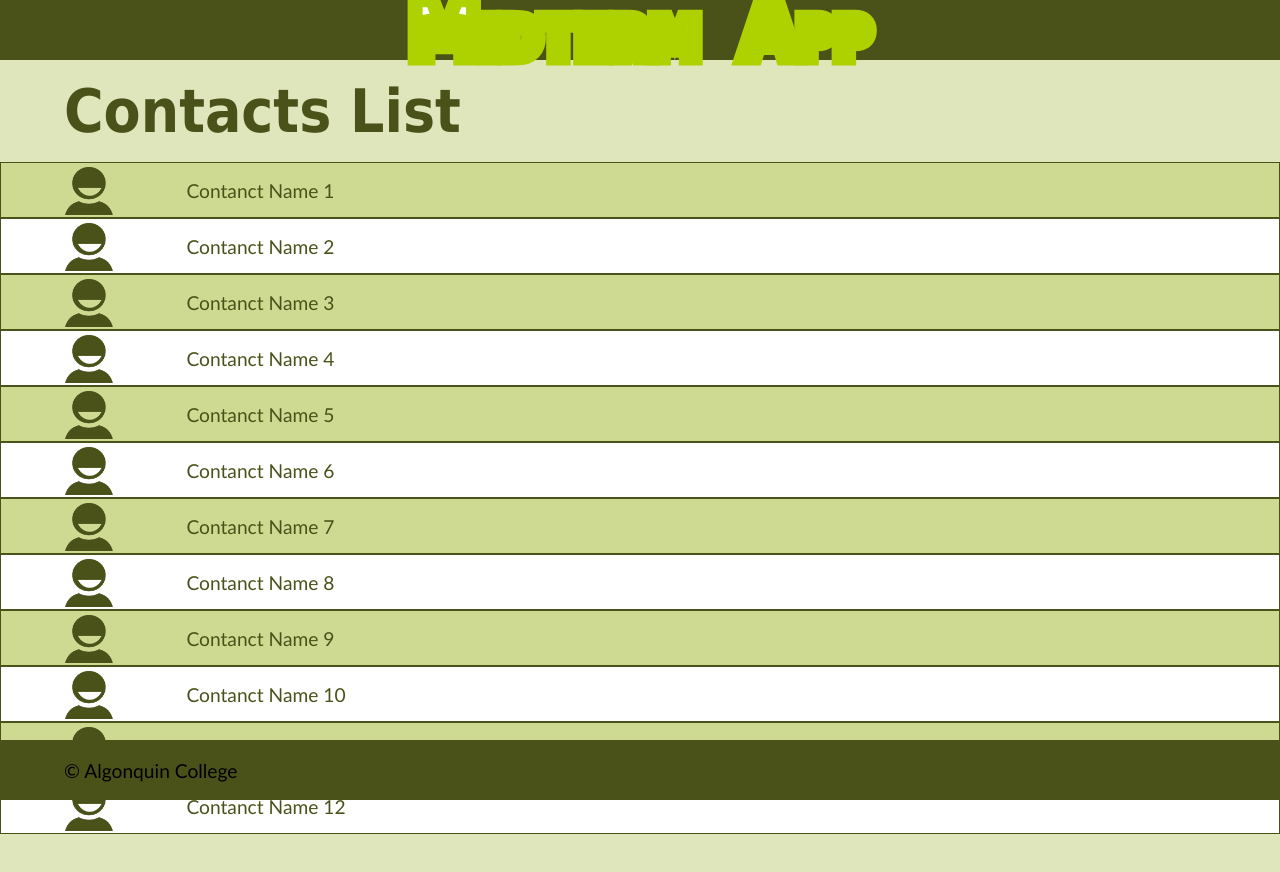
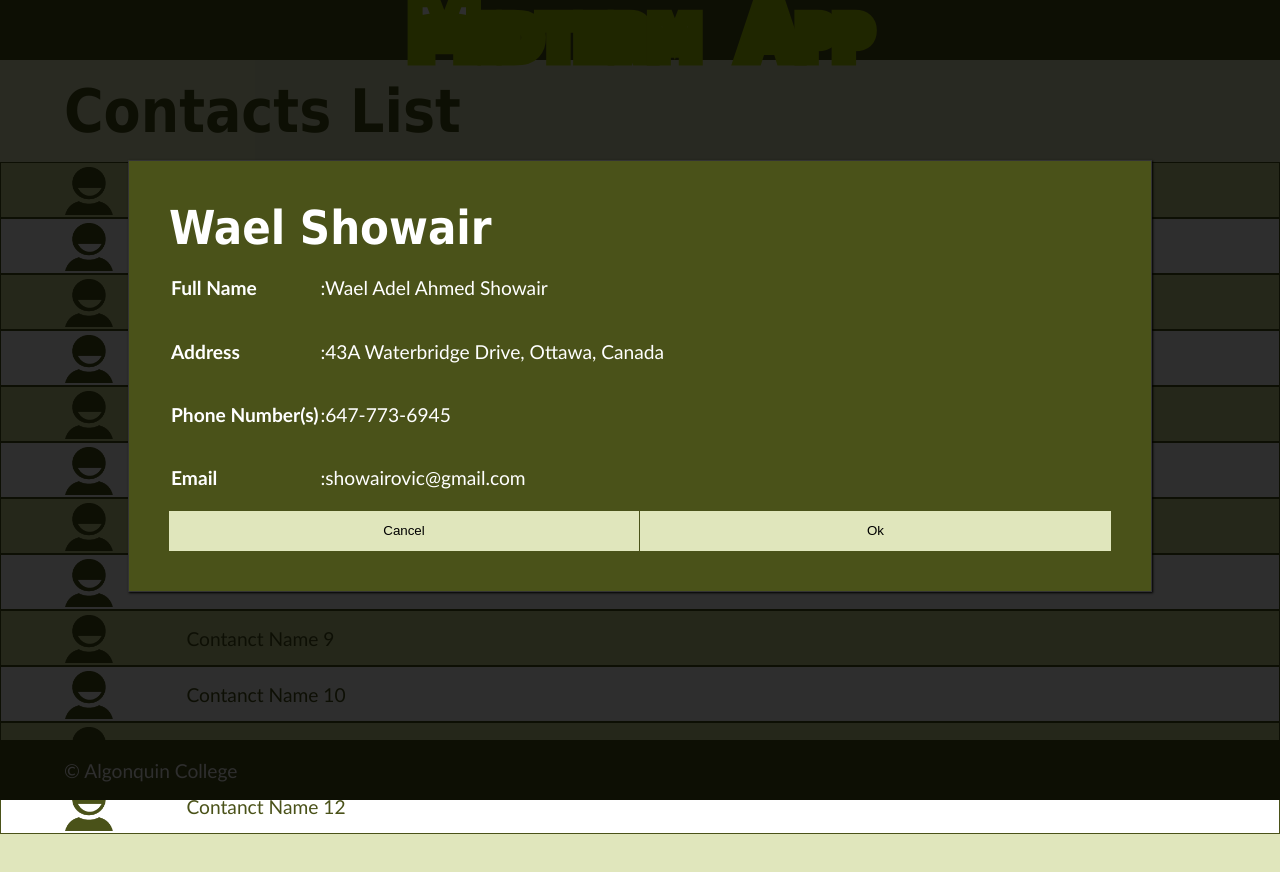
Before and after one commit to show0017/midterm-app, a plain HTML site: page index.html in a window 1280 px wide. Both pictures are taken after a click on the item "Contanct Name 1". Drawn offline with Linux system fonts and the light colour scheme; a script that the page names is missing.

Commit message:
add modal window displaying contact information upon single tap on list of contacts

```diff
--- a/css/main.css
+++ b/css/main.css
@@ -194,6 +194,7 @@ header{
 /* Sticky Footer styling
 ===============================================================*/
 footer {
+    color: white;
     background-color: hsl(69,54%,21%);
     /* Adjust position of footer with respect to main content div.*/
     position: fixed;
@@ -221,7 +222,7 @@ footer {
     width: 70%;
 }
 
-/* Conract Page Styling
+/* Conact Page Styling
 ====================================================================*/
 [data-role=listview]{
   list-style:none;
@@ -263,6 +264,74 @@ footer {
 .next_item_polygon{
     fill: hsl(69,54%,21%);
 }
+
+/* Overlay and Modal window
+==================================================================*/
+[data-role=modal]{
+
+}
+
+[data-role=overlay]{
+  position:fixed;
+  top:0;
+  left:0;
+  z-index:15; /* Make it larger than z-index of both header and footer. */
+  height:100%;
+  width:100%;
+  background-color: rgba(0,0,0,0.82);
+}
+
+[data-role=modal-details]{
+  position:fixed;
+  top:20%;
+  left:10%;
+  width: 80%;
+  z-index:20; /* Make it larger than z-index of overlay div so that contents can be display. */
+  max-height:80%;
+  padding:5vh;
+  border:1px solid #333;
+  min-height:10%;
+  color:#fff;
+  background-color: hsl(69,54%,21%);
+  box-shadow:1px 1px 2px rgb(0,0,0);
+}
+
+table tr{
+    text-align: left;
+    font-size: 1.2rem;
+}
+
+table tr th{
+    font-size: 1.2rem;
+    width: 20%;
+    padding: 1.2rem 0;
+    /*text-align: right;*/
+}
+
+table tr td img{
+    width: 150px;
+    height: 150px;
+}
+
+.btn{
+    border: 0;
+    float: left;
+    width: 50%;
+    height: 2.5rem;
+    outline: 1px solid hsl(69,54%,21%);
+    background-color: hsl(69,45%,82%);
+}
+
+.btn:first-child{
+    border-right: 1px solid hsl(69,54%,21%);
+}
+
+.btn:hover,
+.btn:focus,
+.btn:active{
+    background-color: hsl(69, 48%, 71%);
+}
+
 
 /* Animations
 ==================================================================*/
--- a/index.html
+++ b/index.html
@@ -42,7 +42,7 @@
 			      	</svg>
 		      	  </div>
 		      	</li>
-		       <li data-ref="1"  class="horizontal-align col-container clearfix">
+		       <li data-ref="2"  class="horizontal-align col-container clearfix">
 			      <div class="col-3">
 			      	<img class="contact-img vertical-center" src="img/default_user.png" alt="contact image">
 			      </div>
@@ -54,7 +54,7 @@
 			      	</svg>
 		      	  </div>
 		      	</li>
-		       <li data-ref="1"  class="horizontal-align col-container clearfix">
+		       <li data-ref="3"  class="horizontal-align col-container clearfix">
 			      <div class="col-3">
 			      	<img class="contact-img vertical-center" src="img/default_user.png" alt="contact image">
 			      </div>
@@ -66,7 +66,7 @@
 			      	</svg>
 		      	  </div>
 		      	</li>
-		       <li data-ref="1"  class="horizontal-align col-container clearfix">
+		       <li data-ref="4"  class="horizontal-align col-container clearfix">
 			      <div class="col-3">
 			      	<img class="contact-img vertical-center" src="img/default_user.png" alt="contact image">
 			      </div>
@@ -78,7 +78,7 @@
 			      	</svg>
 		      	  </div>
 		      	</li>
-		       <li data-ref="1"  class="horizontal-align col-container clearfix">
+		       <li data-ref="5"  class="horizontal-align col-container clearfix">
 			      <div class="col-3">
 			      	<img class="contact-img vertical-center" src="img/default_user.png" alt="contact image">
 			      </div>
@@ -90,7 +90,7 @@
 			      	</svg>
 		      	  </div>
 		      	</li>
-		       <li data-ref="1"  class="horizontal-align col-container clearfix">
+		       <li data-ref="6"  class="horizontal-align col-container clearfix">
 			      <div class="col-3">
 			      	<img class="contact-img vertical-center" src="img/default_user.png" alt="contact image">
 			      </div>
@@ -102,7 +102,7 @@
 			      	</svg>
 		      	  </div>
 		      	</li>
-		       <li data-ref="1"  class="horizontal-align col-container clearfix">
+		       <li data-ref="7"  class="horizontal-align col-container clearfix">
 			      <div class="col-3">
 			      	<img class="contact-img vertical-center" src="img/default_user.png" alt="contact image">
 			      </div>
@@ -114,7 +114,7 @@
 			      	</svg>
 		      	  </div>
 		      	</li>
-		       <li data-ref="1"  class="horizontal-align col-container clearfix">
+		       <li data-ref="8"  class="horizontal-align col-container clearfix">
 			      <div class="col-3">
 			      	<img class="contact-img vertical-center" src="img/default_user.png" alt="contact image">
 			      </div>
@@ -126,7 +126,7 @@
 			      	</svg>
 		      	  </div>
 		      	</li>
-		       <li data-ref="1"  class="horizontal-align col-container clearfix">
+		       <li data-ref="9"  class="horizontal-align col-container clearfix">
 			      <div class="col-3">
 			      	<img class="contact-img vertical-center" src="img/default_user.png" alt="contact image">
 			      </div>
@@ -138,7 +138,7 @@
 			      	</svg>
 		      	  </div>
 		      	</li>
-		       <li data-ref="1"  class="horizontal-align col-container clearfix">
+		       <li data-ref="10"  class="horizontal-align col-container clearfix">
 			      <div class="col-3">
 			      	<img class="contact-img vertical-center" src="img/default_user.png" alt="contact image">
 			      </div>
@@ -150,7 +150,7 @@
 			      	</svg>
 		      	  </div>
 		      	</li>
-		       <li data-ref="1"  class="horizontal-align col-container clearfix">
+		       <li data-ref="11"  class="horizontal-align col-container clearfix">
 			      <div class="col-3">
 			      	<img class="contact-img vertical-center" src="img/default_user.png" alt="contact image">
 			      </div>
@@ -162,7 +162,7 @@
 			      	</svg>
 		      	  </div>
 		      	</li>
-		       <li data-ref="1"  class="horizontal-align col-container clearfix">
+		       <li data-ref="12"  class="horizontal-align col-container clearfix">
 			      <div class="col-3">
 			      	<img class="contact-img vertical-center" src="img/default_user.png" alt="contact image">
 			      </div>
@@ -178,9 +178,40 @@
 
         </section> <!--  End of contacts section-->
         <section id="location" data-role="page" class="horizontal-align">
-          	<h3>User Current Location</h3>
+          	<h3>TODO Use Google Maps API JS Library</h3>
 
         </section> <!--  End of location section-->
+
+		<section data-role="modal" class="hide">
+			<div data-role="overlay">&nbsp;</div>
+			<div data-role="modal-details">
+	    		<h3>Wael Showair</h3>
+				<table>
+		            <tr>
+		                <th>Full Name</th>
+		                <td>:Wael Adel Ahmed Showair</td>
+		            </tr>
+		            <tr>
+		                <th>Address</th>
+		                <td>:43A Waterbridge Drive, Ottawa, Canada</td>
+		            </tr>
+		            <tr>
+		                <th>Phone Number(s)</th>
+		                <td>:647-773-6945</td>
+		            </tr>
+		            <tr>
+		                <th>Email</th>
+		                <td>:showairovic@gmail.com</td>
+		            </tr>
+	            </table>
+	    		<form>
+			    	<div class="formBox">
+				        <input type="button" id="btnCancel" value="Cancel" class="btn"/>
+				        <input type="button" id="btnOk" value="Ok" class="btn"/>
+			        </div>
+		        </form>
+	  		</div> <!-- End of modal window div -->
+		</section>
 
         <footer class="horizontal-align">
             <p class="vertical-center">© Algonquin College</p>
--- a/js/main.js
+++ b/js/main.js
@@ -117,12 +117,17 @@ var contacts = (function(){
         return phones;
     }
 
+    var saveToLocalStorage = function (listOfContacts){
+        console.error("saveToLocalStorage to be implemented");
+    }
+
     return{
         load: load,
         getEntries: getEntries,
         getAddresses: getAddresses,
         getEmails: getEmails,
-        getPhoneNumbers: getPhoneNumbers
+        getPhoneNumbers: getPhoneNumbers,
+        saveToLocalStorage: saveToLocalStorage
     }
 })();
 
@@ -206,8 +211,12 @@ var siteNavigator = (function(){
     var pages = {};
     var numPages = 0;
     var currentPageId = null;
+    var modalSection;
 
     var init = function(){
+
+        modalSection = document.querySelector('[data-role="modal"]');
+
         var pagesArray = document.querySelectorAll('[data-role="page"]');
         numPages = pagesArray.length;
 
@@ -224,15 +233,15 @@ var siteNavigator = (function(){
         var contactsListView = document.querySelector('ul[data-role="listview"]');
 
         /* Relate tap and double tap events to list view of contacts using hammer API */
-        var hammerManager = new Hammer.Manager(contactsListView);
+        var contactListHammerManager = new Hammer.Manager(contactsListView);
 
         /* Create specifications for single tap and double tap events. */
         var doubleTapEvent = new Hammer.Tap({ event: 'doubletap', taps: 2 }) ;
         var singleTapEvent = new Hammer.Tap({ event: 'singletap', domEvents:true });
 
         /* Add single/double tap events to hammer manager.*/
-        hammerManager.add( doubleTapEvent );
-        hammerManager.add( singleTapEvent);
+        contactListHammerManager.add( doubleTapEvent );
+        contactListHammerManager.add( singleTapEvent);
 
         /* we want to recognize single/double tap simulatenously. Otherwise single tap handler will be always triggered during double tap event.
         So a double tap will be detected even a single tap has been recognized.*/
@@ -242,20 +251,47 @@ var siteNavigator = (function(){
         singleTapEvent.requireFailure('doubletap');
 
         /* register handler for single/double tap events. */
-        hammerManager.on("doubletap", handleDoubleTap );
-        hammerManager.on("singletap", handleSingleTap);
+        contactListHammerManager.on("doubletap", handleContactDoubleTap );
+        contactListHammerManager.on("singletap", handleContactSingleTap);
 
+        var cancelBtnHammerManager = new Hammer( document.getElementById("btnCancel"));
+        cancelBtnHammerManager.on('tap', handleCancelTap);
+
+        var okBtnHammerManager = new Hammer( document.getElementById("btnOk"));
+        okBtnHammerManager.on('tap', handleOkTap);
     }
 
-    var handleDoubleTap = function(ev){
+    var handleCancelTap = handleOkTap = function(ev){
+        modalSection.className = "hide";
+    }
+
+    var handleContactDoubleTap = function(ev){
         console.log("Double tap event has been recognized");
         /* TODO: transition to the dynamic map screen. Using the fetched current gps position as the center of the map clear any markers that are currently on the map.*/
     }
 
-    var handleSingleTap = function(ev){
+    var handleContactSingleTap = function(ev){
         console.log("Single tap event has been recognized");
 
-        /* TODO: display modal window that will display the contact's name as well as all phone numbers for that contact.*/
+        /* display modal window that will display the contact's name as well as all phone numbers for that contact. */
+
+        /* Get which list item have been tapped. Since hammer.js does not have currentTarget property, a backward
+         * navigation must be done. */
+         var currentTarget = ev.target;
+         var contactId = currentTarget.getAttribute("data-ref");
+         while(null === contactId){
+            currentTarget = currentTarget.parentNode;
+            contactId     = currentTarget.getAttribute("data-ref");
+            console.log(currentTarget);
+         }
+
+         /* Make sure that we find a valid contanct list item */
+         if(contactId){
+            /* TODO: Get all information stored in local storage. */
+         }
+
+         modalSection.className = "show";
+
     }
 
     //handle the click event
@@ -282,6 +318,8 @@ var siteNavigator = (function(){
                 // if(contacts.getEntries()){
 
                 // }
+
+                /* TODO: Save displayed contacts to local storage. */
                 break;
             case "location":
 
```
